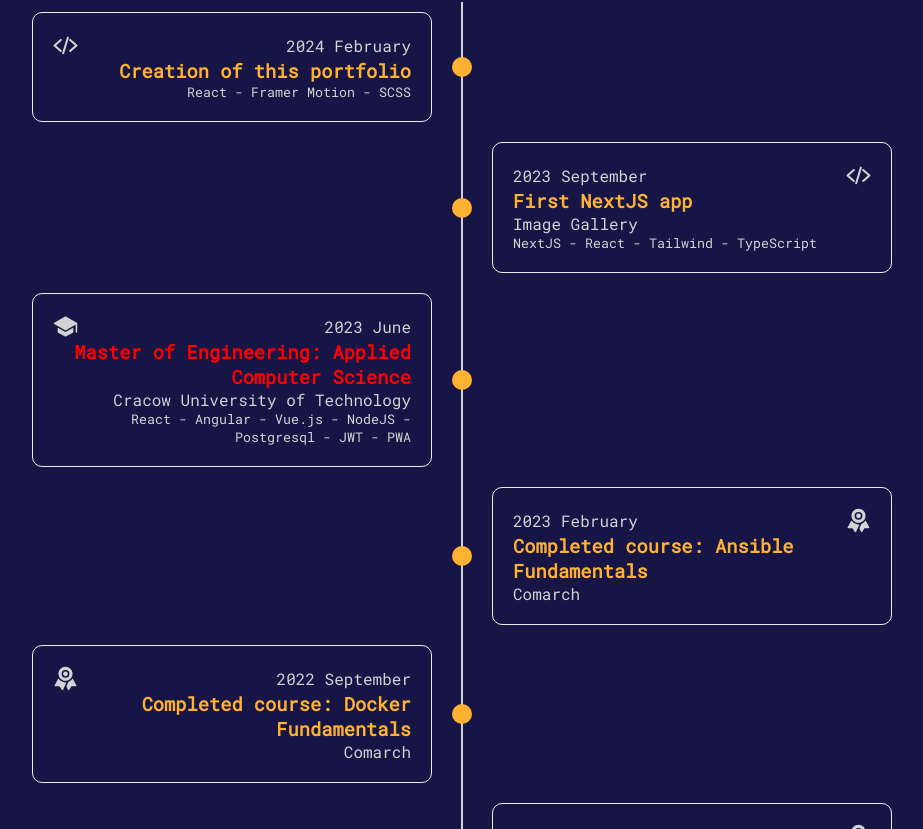
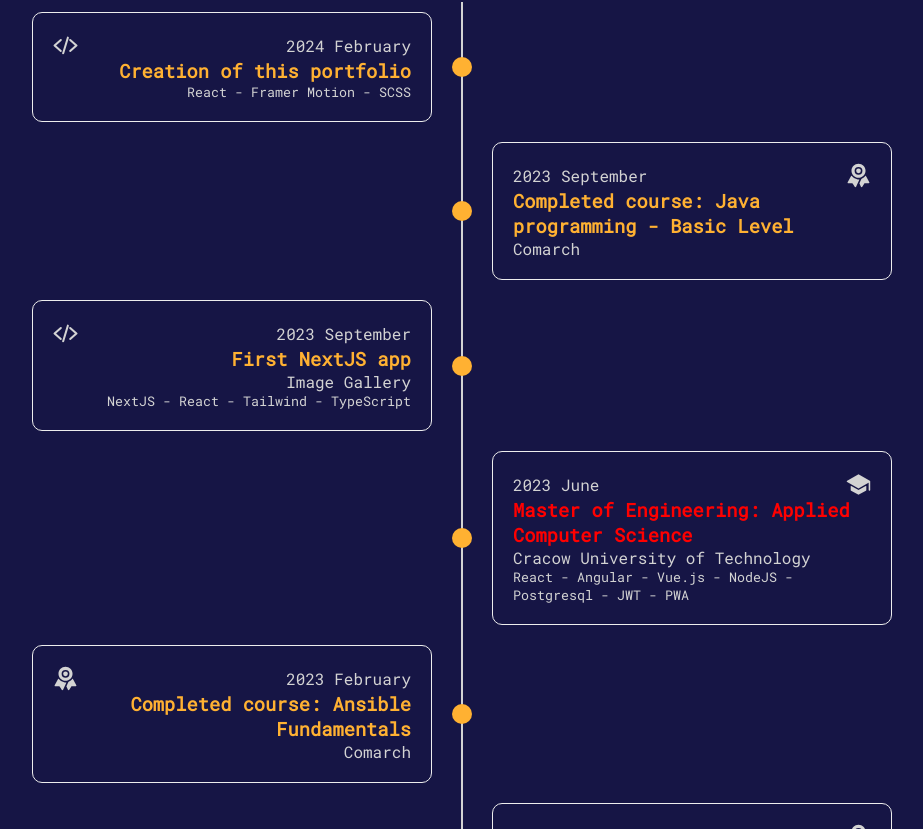
Before and after one commit to klaudiak98/portfolio, a React (Vite) app: page / in a window 1280 px wide. Shown: the part 3311-4140 px from the top of the page, without its empty margins (178-1101 px from the left). Built offline with nearby package versions, Linux system fonts and the light colour scheme.

Commit message:
Add an element to an experience list

```diff
--- a/src/components/experience/Experience.jsx
+++ b/src/components/experience/Experience.jsx
@@ -110,6 +110,13 @@ const Experience = () => {
             link: 'https://github.com/klaudiak98/nextjs-img-gallery'
         },
         {
+            date: '2023 September',
+            title: 'Completed course: Java programming - Basic Level',
+            description: 'Comarch',
+            img: IoRibbon,
+            link: 'https://www.linkedin.com/in/klaudia-kieryk'
+        },
+        {
             date: '2024 February',
             title: 'Creation of this portfolio',
             description: '',
```
